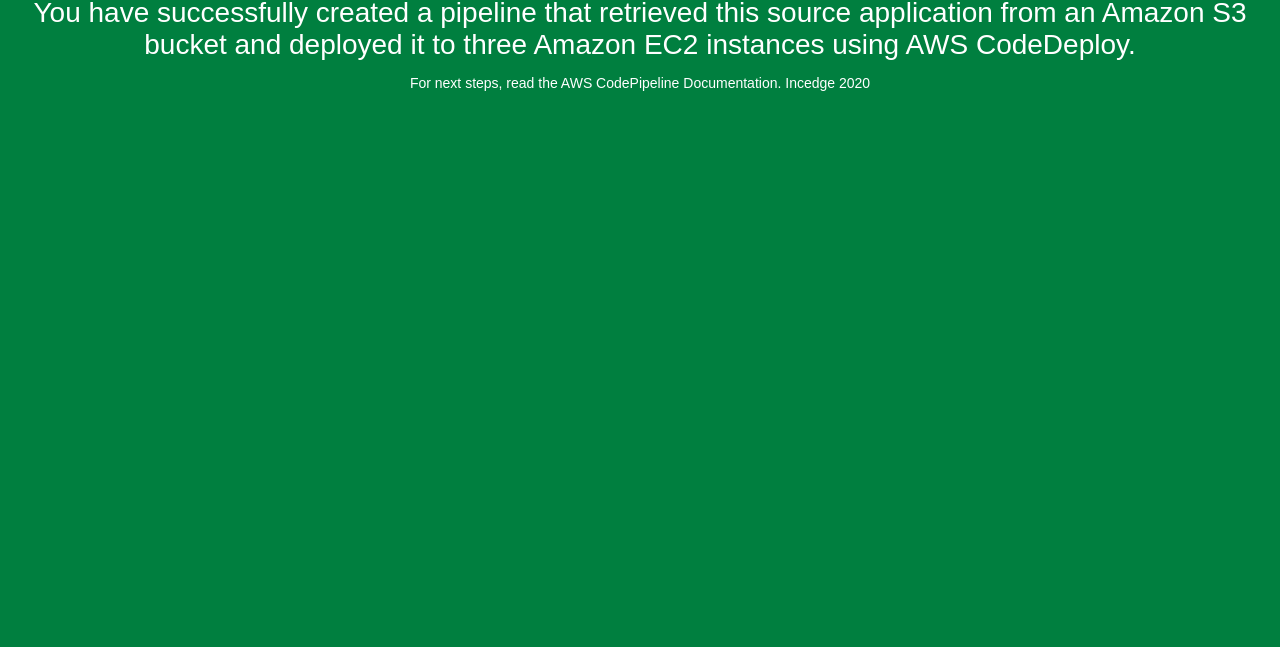
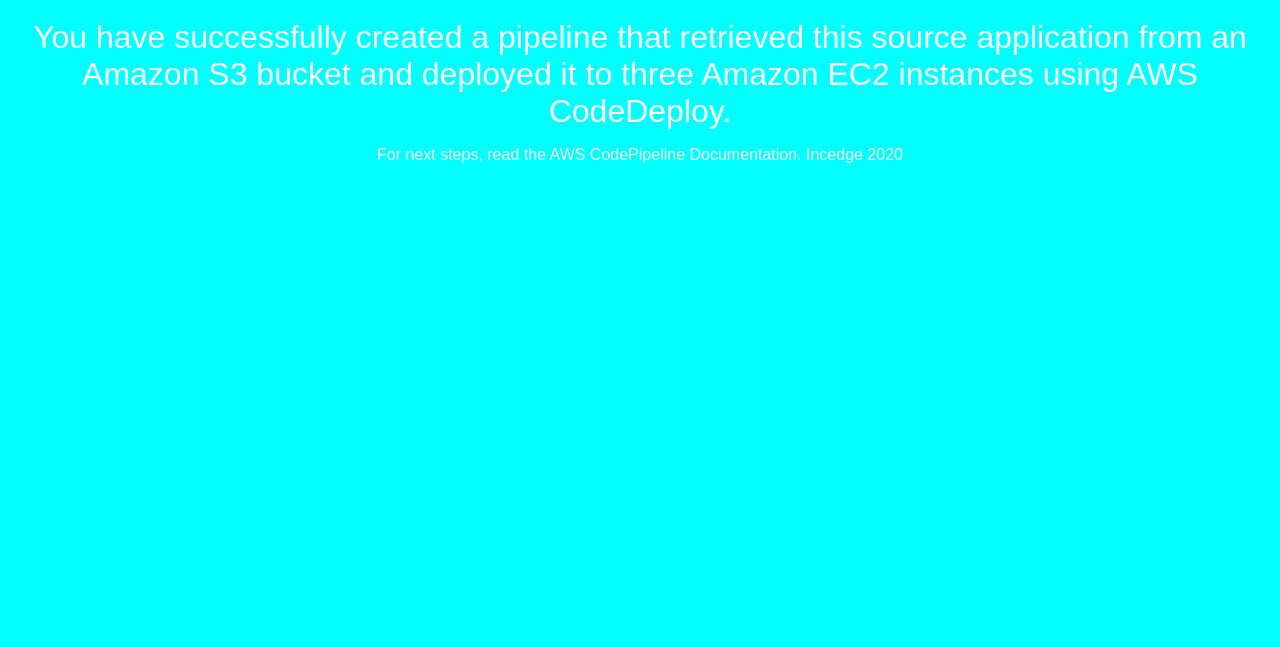
Before and after one commit to MaxwellMathew0905/Maxwell_Sample_Pipeline, a plain HTML site: page index.html in a window 1280 px wide. Shown: the part 153-800 px from the top of the page. Drawn offline with Linux system fonts and the light colour scheme.

Commit message:
Update index.html

```diff
--- a/index.html
+++ b/index.html
@@ -7,9 +7,9 @@
   <style>
     body {
       color: #ffffff;
-      background-color: #007f3f;
+      background-color: #00FFFF;
       font-family: Arial, sans-serif;
-      font-size: 14px;
+      font-size: 16px;
     }
 
     h1 {
```
